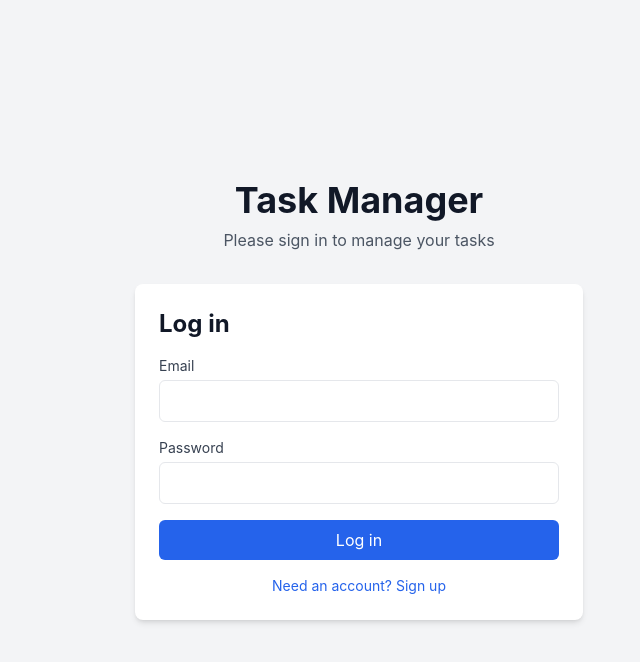
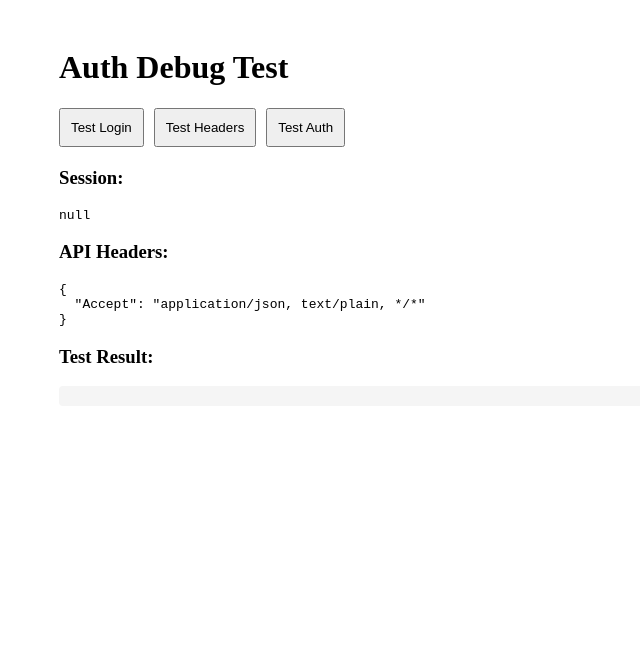
Before and after one commit to therealkranup/task-manager-app, a React (Create React App) app in the folder frontend/: page / in a window 1280 px wide. Shown: the top 662 px of the page, without its empty margins (281-921 px from the left). Built offline with nearby package versions, Linux system fonts and the light colour scheme.

Commit message:
Add debug test page to isolate authentication issues

```diff
--- /dev/null
+++ b/frontend/src/TestAuth.js
@@ -0,0 +1,93 @@
+import React, { useState } from 'react';
+import { supabase } from './services/supabase';
+import { setAuthToken, api } from './services/api';
+
+function TestAuth() {
+  const [session, setSession] = useState(null);
+  const [testResult, setTestResult] = useState('');
+  const [loading, setLoading] = useState(false);
+
+  const handleLogin = async () => {
+    try {
+      const { data, error } = await supabase.auth.signInWithPassword({
+        email: 'test@example.com',
+        password: 'password123'
+      });
+
+      if (error) {
+        setTestResult('Login error: ' + error.message);
+        return;
+      }
+
+      setSession(data.session);
+      setAuthToken(data.session.access_token);
+      setTestResult('Login successful! Token: ' + (data.session.access_token ? 'Present' : 'Missing'));
+    } catch (err) {
+      setTestResult('Login exception: ' + err.message);
+    }
+  };
+
+  const testHeaders = async () => {
+    try {
+      setLoading(true);
+      const response = await api.get('/test-headers');
+      setTestResult('Headers test: ' + JSON.stringify(response.data, null, 2));
+    } catch (err) {
+      setTestResult('Headers test error: ' + err.message);
+    } finally {
+      setLoading(false);
+    }
+  };
+
+  const testAuth = async () => {
+    if (!session) {
+      setTestResult('No session - please login first');
+      return;
+    }
+
+    try {
+      setLoading(true);
+      const response = await api.post('/test-auth', {
+        token: session.access_token
+      });
+      setTestResult('Auth test: ' + JSON.stringify(response.data, null, 2));
+    } catch (err) {
+      setTestResult('Auth test error: ' + err.message);
+    } finally {
+      setLoading(false);
+    }
+  };
+
+  return (
+    <div style={{ padding: '20px', maxWidth: '600px', margin: '0 auto' }}>
+      <h1>Auth Debug Test</h1>
+
+      <div style={{ marginBottom: '20px' }}>
+        <button onClick={handleLogin} style={{ marginRight: '10px', padding: '10px' }}>
+          Test Login
+        </button>
+        <button onClick={testHeaders} style={{ marginRight: '10px', padding: '10px' }}>
+          Test Headers
+        </button>
+        <button onClick={testAuth} style={{ padding: '10px' }}>
+          Test Auth
+        </button>
+      </div>
+
+      <div>
+        <h3>Session:</h3>
+        <pre>{JSON.stringify(session, null, 2)}</pre>
+
+        <h3>API Headers:</h3>
+        <pre>{JSON.stringify(api.defaults.headers.common, null, 2)}</pre>
+
+        <h3>Test Result:</h3>
+        <pre style={{ background: '#f5f5f5', padding: '10px', borderRadius: '4px' }}>
+          {loading ? 'Loading...' : testResult}
+        </pre>
+      </div>
+    </div>
+  );
+}
+
+export default TestAuth;
--- a/frontend/src/index.js
+++ b/frontend/src/index.js
@@ -1,6 +1,6 @@
 import React from 'react';
 import ReactDOM from 'react-dom/client';
-import App from './App';
+import App from './TestAuth';
 
 const root = ReactDOM.createRoot(document.getElementById('root'));
 root.render(
```
Also changed, not shown: 2 other files (tests, documents, lock files or other folders).
